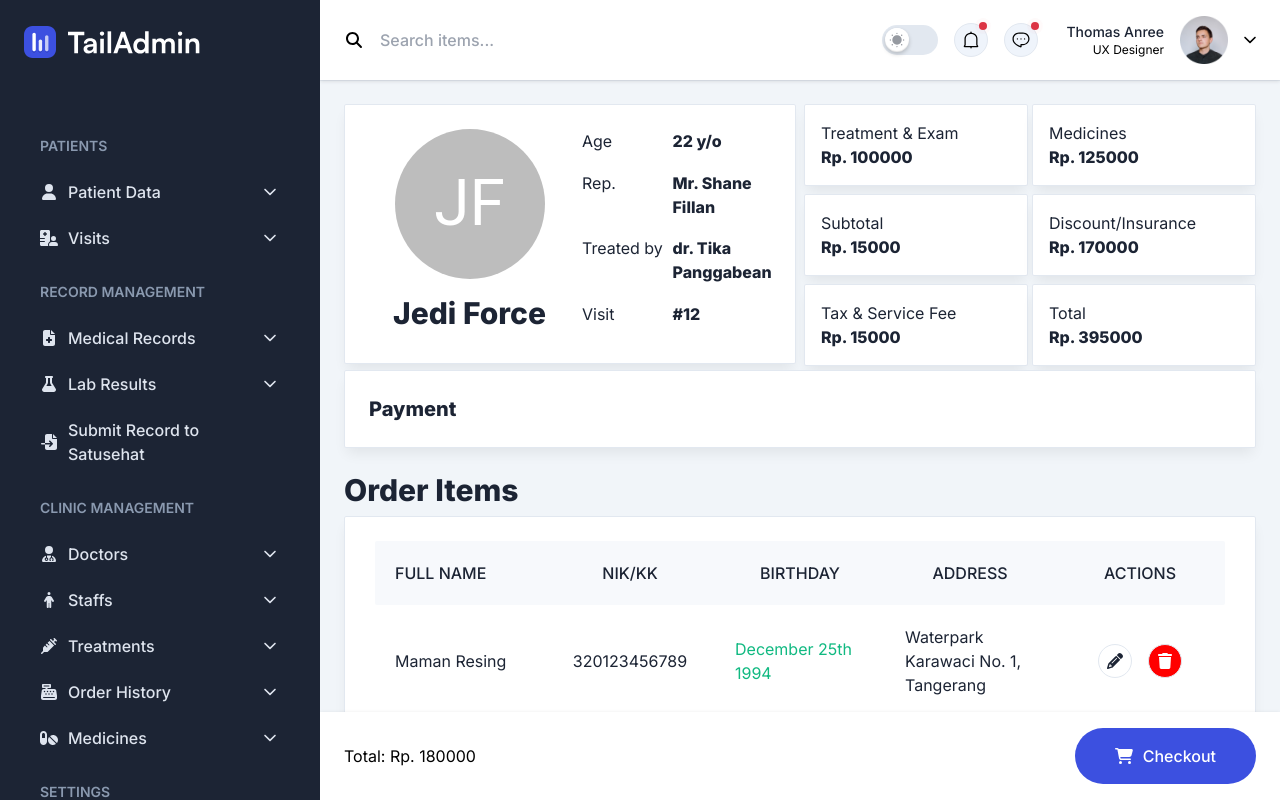
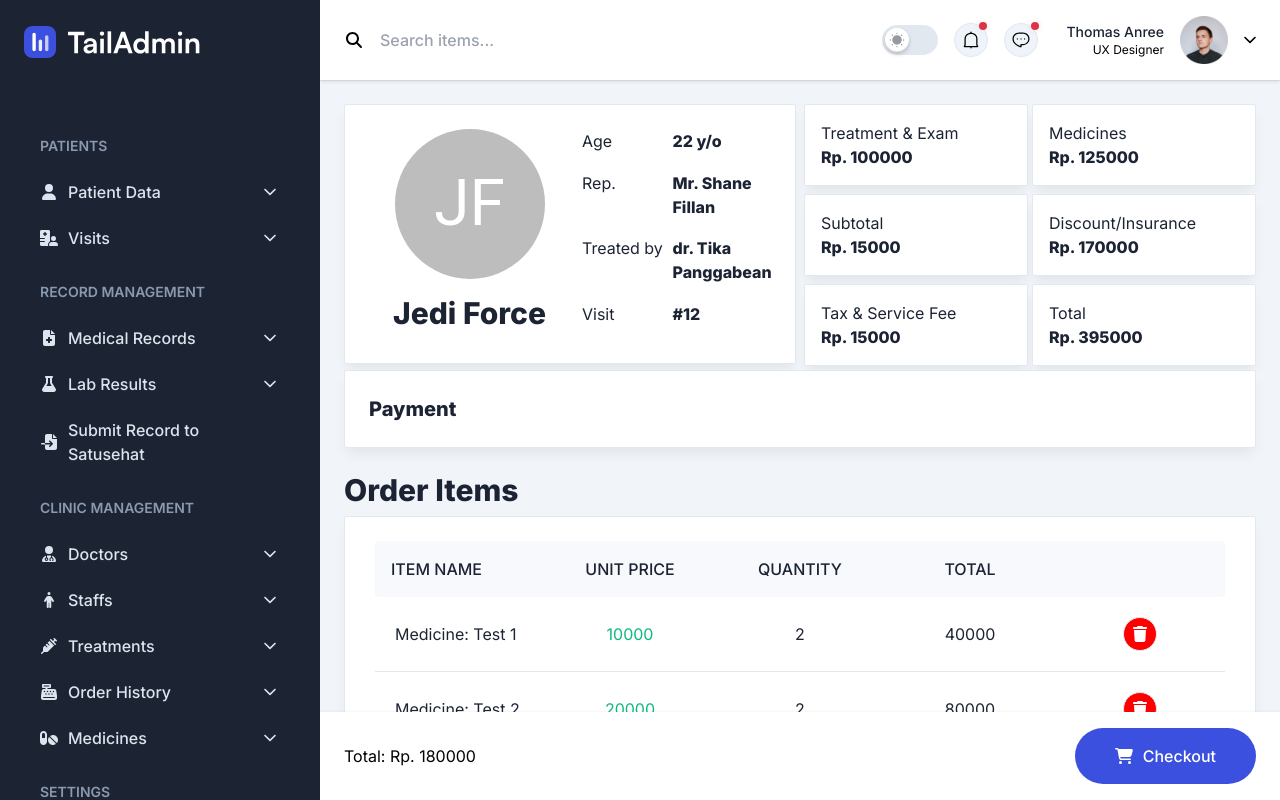
Before and after one commit to ahmadoji01/healthcare-is-web-app, a Next.js app: page /operational/cashier/order-summary in a window 1280 px wide. Built offline with nearby package versions, Linux system fonts and the light colour scheme; a web font is replaced by a local one.

Commit message:
ux(pos): Add Delete Confirmation Modal

```diff
--- a/app/operational/cashier/layout.tsx
+++ b/app/operational/cashier/layout.tsx
@@ -9,6 +9,7 @@ import Header from "./common/Header";
 import { ThemeProvider, createTheme } from "@mui/material";
 import Sidebar from "./common/Sidebar";
 import Footer from "./common/Footer";
+import { DeleteModalContext, DeleteModalProvider } from "@/contexts/delete-modal-context";
 
 export default function RootLayout({
   children,
@@ -47,6 +48,7 @@ export default function RootLayout({
                   sidebarOpen={sidebarOpen}
                   setSidebarOpen={setSidebarOpen}
                 />
+                  <DeleteModalProvider>
                     <ThemeProvider theme={theme} >
                       <main>
                         <div className="mx-auto max-w-screen-2xl p-4 md:p-6 2xl:p-10">
@@ -54,6 +56,7 @@ export default function RootLayout({
                         </div>
                       </main>
                     </ThemeProvider>
+                  </DeleteModalProvider>
                 <Footer />
               </div>
             </div>
--- a/app/operational/cashier/order-summary/page.tsx
+++ b/app/operational/cashier/order-summary/page.tsx
@@ -4,11 +4,17 @@ import OrderItemList from "@/modules/orders/application/list/order-item.list";
 import PaymentMethods from "../common/PaymentMethods/payment-methods";
 import OrderTotals from "../common/order-totals";
 import PatientOverview from "../common/patient-overview";
+import { useDeleteModalContext } from "@/contexts/delete-modal-context";
+import DashboardModal from "@/components/Dashboard/Modal/Modal";
+import PatientDeleteConfirmation from "@/modules/patients/application/form/patient.delete-confirmation";
 
 const OrderSummary = () => {
 
+    const { modalOpen, handleModal } = useDeleteModalContext();
+
     return (
         <>
+            <DashboardModal open={modalOpen} handleClose={handleModal} children={ <PatientDeleteConfirmation handleClose={handleModal} /> } title="" />
             <div className="flex flex-row gap-2">
                 <div className="w-full">
                     <PatientOverview />
@@ -24,7 +30,7 @@ const OrderSummary = () => {
             </div>
             <div className="mt-6 text-black dark:text-white">
                 <h3 className="text-3xl font-extrabold mb-2">Order Items</h3>
-                <OrderItemList />
+                <OrderItemList handleDeleteModal={handleModal} />
             </div>
         </>
     );
--- /dev/null
+++ b/contexts/delete-modal-context.tsx
@@ -0,0 +1,39 @@
+import { createContext, useContext, useEffect, useState } from 'react';
+
+interface DeleteModalContextType {
+    modalOpen: boolean,
+    handleModal: (modalOpen: boolean) => void,
+}
+
+export const DeleteModalContext = createContext<DeleteModalContextType | null>({
+    modalOpen: false,
+    handleModal: () => {},
+});
+
+export const DeleteModalProvider = ({
+    children,
+}: {
+    children: React.ReactNode;
+}) => {
+    const [modalOpen, setModalOpen] = useState<boolean>(false);
+
+    const handleModal = () => {
+        setModalOpen(!modalOpen);
+    }
+
+    return (
+        <DeleteModalContext.Provider value={{ modalOpen, handleModal }}>
+            {children}
+        </DeleteModalContext.Provider>
+    );
+};
+
+export const useDeleteModalContext = () => {
+    const context = useContext(DeleteModalContext);
+
+    if (!context) {
+        throw new Error('useThemeContext must be used inside the ThemeProvider');
+    }
+
+    return context;
+};
--- a/modules/orders/application/list/order-item.list.tsx
+++ b/modules/orders/application/list/order-item.list.tsx
@@ -7,68 +7,72 @@ import { faPencil, faTrash } from "@fortawesome/free-solid-svg-icons";
 import { motion } from "framer-motion";
 import { useEffect, useState } from "react";
 import { PageNav } from "@/components/Dashboard/PageNav/PageNav";
+import { orderItemsFakeData } from "../../infrastructure/order-item.fakes";
+import OrderItem, { orderItemCategory } from "../../domain/order-item";
 
-const OrderItemList = () => {
-  const [patients, setPatients] = useState<Patient[]>();
+interface OrderItemListProps {
+  handleDeleteModal: any,
+}
+
+const OrderItemList = ({ handleDeleteModal }:OrderItemListProps) => {
+  const [orderItems, setOrderItems] = useState<OrderItem[]>();
 
   useEffect(() => {
-    setPatients(patientsFakeData);
+    setOrderItems(orderItemsFakeData);
   })
 
   return (
     <div className="rounded-sm border border-stroke bg-white px-5 pt-6 pb-2.5 shadow-default dark:border-strokedark dark:bg-boxdark sm:px-7.5 xl:pb-1">
       <div className="flex flex-col">
         <div className="grid grid-cols-3 rounded-sm bg-gray-2 dark:bg-meta-4 sm:grid-cols-5">
-          <div className="p-2.5 xl:p-5">
+          <div className="p-2 xl:p-4">
             <h5 className="text-sm font-medium uppercase xsm:text-base">
-              Full Name
+              Item Name
             </h5>
           </div>
-          <div className="p-2.5 text-center xl:p-5">
+          <div className="hidden p-2 text-center sm:block xl:p-4">
             <h5 className="text-sm font-medium uppercase xsm:text-base">
-              NIK/KK
+              Unit Price
             </h5>
           </div>
-          <div className="hidden p-2.5 text-center sm:block xl:p-5">
+          <div className="hidden p-2 text-center sm:block xl:p-4">
             <h5 className="text-sm font-medium uppercase xsm:text-base">
-              Birthday
+              Quantity
             </h5>
           </div>
-          <div className="hidden p-2.5 text-center sm:block xl:p-5">
+          <div className="p-2 text-center xl:p-4">
             <h5 className="text-sm font-medium uppercase xsm:text-base">
-              Address
+              Total
             </h5>
           </div>
-          <div className="p-2.5 text-center xl:p-5">
-            <h5 className="text-sm font-medium uppercase xsm:text-base">
-              Actions
-            </h5>
+          <div className="p-1 text-center xl:p-2">
+
           </div>
         </div>
 
-        {typeof(patients) !== "undefined" && patients.map((patient, key) => (
+        {typeof(orderItems) !== "undefined" && orderItems.map((item, key) => (
           <div
             className={`grid grid-cols-3 sm:grid-cols-5 ${
-              key === patientsFakeData.length - 1
+              key === orderItems.length - 1
                 ? ""
                 : "border-b border-stroke dark:border-strokedark"
             }`}
             key={key}
           >
             <div className="flex items-center justify p-2.5 xl:p-5">
-              <p className="text-black dark:text-white">{patient.name}</p>
-            </div>
-
-            <div className="flex items-center justify-center p-2.5 xl:p-5">
-              <p className="text-black dark:text-white">{patient.residentNumber}</p>
+              <p className="text-black dark:text-white">{orderItemCategory(item)}: {item.name}</p>
             </div>
 
             <div className="hidden items-center justify-center sm:flex p-2.5 xl:p-5">
-              <p className="text-meta-3">{moment(patient.birthday).format("MMMM Do YYYY")}</p>
+              <p className="text-meta-3">{item.price}</p>
             </div>
 
-            <div className="hidden items-center justify p-2.5 sm:flex xl:p-5">
-              <p className="text-black dark:text-white">{patient.address}</p>
+            <div className="hidden items-center justify-center sm:flex p-2.5 xl:p-5">
+              <p className="text-center text-black dark:text-white">{item.quantity}</p>
+            </div>
+
+            <div className="hidden items-center justify-center sm:flex p-2.5 xl:p-5">
+              <p className="text-center text-black dark:text-white">{item.total * item.quantity}</p>
             </div>
 
             <div className="items-center justify-center p-2.5 sm:flex xl:p-5">
@@ -76,14 +80,7 @@ const OrderItemList = () => {
                 <motion.li className="relative" whileHover={{ scale: 1.2, transition: { duration: 0.2 }}} whileTap={{ scale:0.9 }} >
                   <Link
                     href="#"
-                    className="relative flex h-8.5 w-8.5 items-center justify-center rounded-full border-[0.5px] border-stroke hover:text-primary dark:border-strokedark dark:bg-meta-4 dark:text-white"
-                    >
-                    <FontAwesomeIcon width={18} height={18} icon={faPencil} />
-                  </Link>
-                </motion.li>
-                <motion.li className="relative" whileHover={{ scale: 1.2, transition: { duration: 0.2 }}} whileTap={{ scale:0.9 }} >
-                  <Link
-                    href="#"
+                    onClick={handleDeleteModal}
                     style={{ background: "red" }}
                     className="relative flex h-8.5 w-8.5 items-center justify-center rounded-full border-[0.5px] border-stroke hover:text-primary dark:border-strokedark dark:bg-meta-4 dark:text-white"
                     >
--- a/modules/orders/domain/order-item.tsx
+++ b/modules/orders/domain/order-item.tsx
@@ -8,7 +8,21 @@ interface OrderItem {
     name: string,
     description: string,
     price: number,
+    quantity: number,
+    total: number,
     image: string,
 }
 
+export const orderItemCategory = (item:OrderItem) => {
+    if (item.medication !== null) {
+      return "Medicine";
+    }
+
+    if (item.treatment !== null) {
+      return "Treatment";
+    }
+
+    return "Other";
+}
+
 export default OrderItem;
--- a/modules/orders/infrastructure/order-item.fakes.tsx
+++ b/modules/orders/infrastructure/order-item.fakes.tsx
@@ -10,27 +10,33 @@ export const orderItemsFakeData: OrderItem[] = [
         id: 1,
         medication: medications[0],
         treatment: null,
-        name: "",
+        name: medications[0].medicine.name,
         description: "",
-        price: 0,
+        price: medications[0].medicine.price,
+        quantity: medications[0].quantity,
+        total: medications[0].medicine.price * medications[0].quantity,
         image: "",
     },
     {
         id: 2,
         medication: medications[1],
         treatment: null,
-        name: "",
+        name: medications[1].medicine.name,
         description: "",
-        price: 0,
+        price: medications[1].medicine.price,
+        quantity: medications[1].quantity,
+        total: medications[1].medicine.price * medications[1].quantity,
         image: "",
     },
     {
         id: 3,
         medication: null,
         treatment: treatments[0],
-        name: "",
+        name: treatments[0].name,
         description: "",
-        price: 0,
+        price: treatments[0].price,
+        quantity: 1,
+        total: treatments[0].price,
         image: "",
     }
 ]
```
Lines whose indentation alone changed are shown as unchanged.
